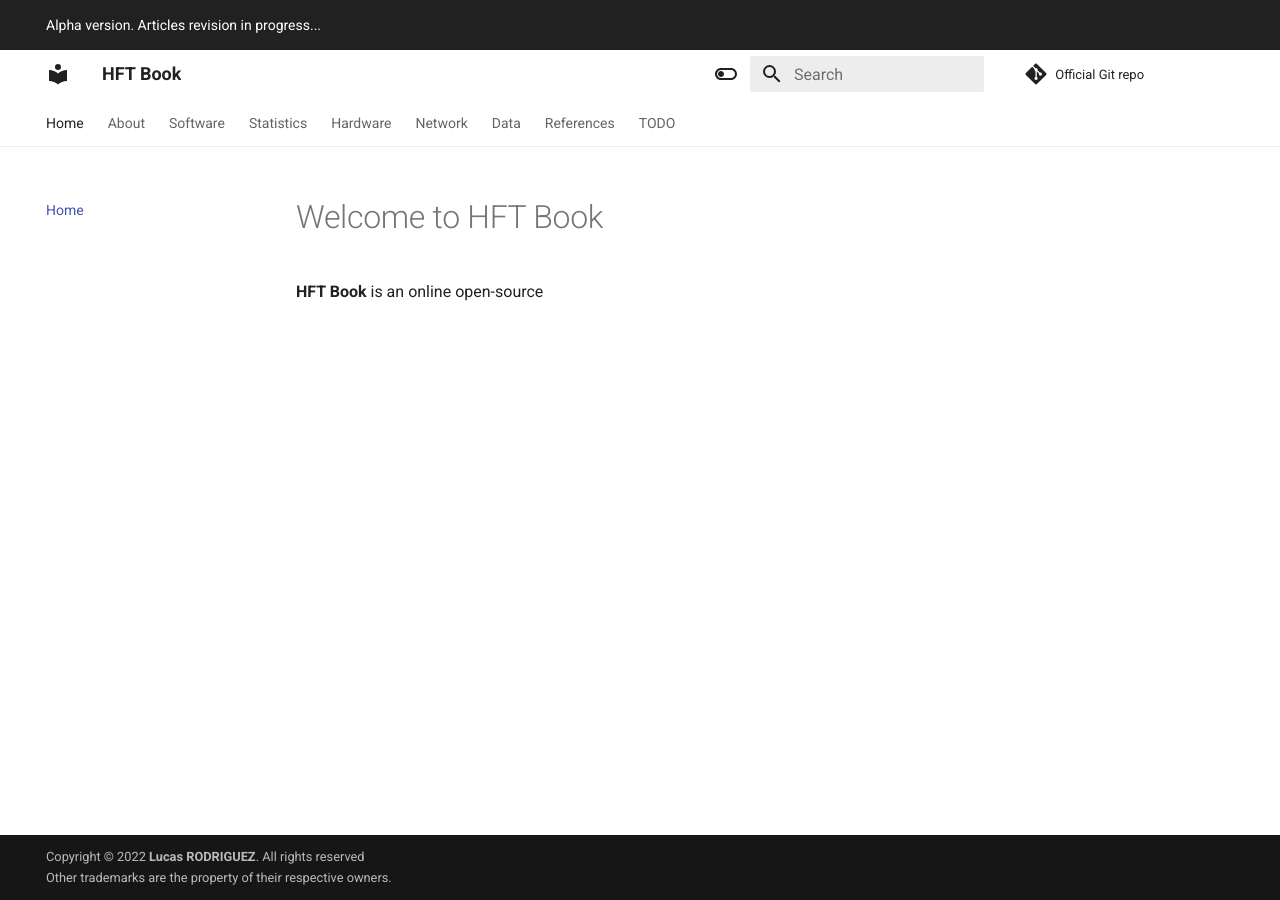
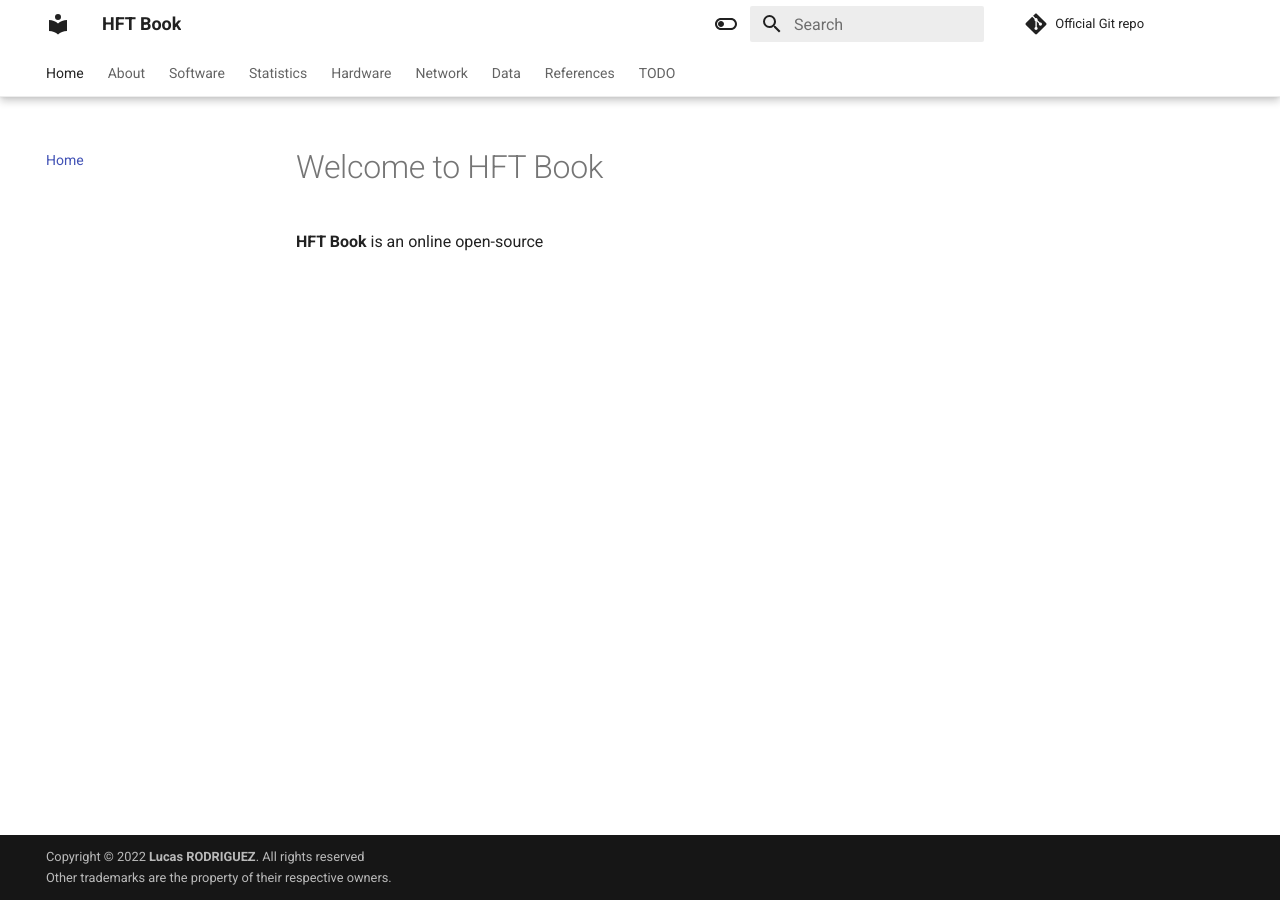
Before and after one commit to hftbook/hftbook.github.io, an MkDocs documentation site: the page built from docs/index.md, in a window 1280 px wide. Built offline with MkDocs 1.6.1 and Material for MkDocs 9.7.7, drawn with Linux system fonts in a browser that asks for light colours.

```diff
--- a/overrides/main.html
+++ b/overrides/main.html
@@ -1,8 +1 @@
 {% extends "base.html" %}
-
-{% block announce %}
-<!-- Add announcement here, including arbitrary HTML -->
-<p>
-    Alpha version. Articles revision in progress...
-</p>
-{% endblock %}
```
